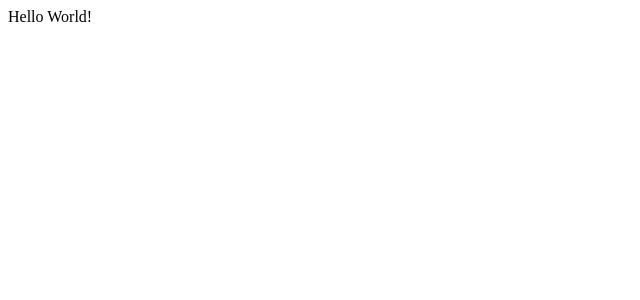
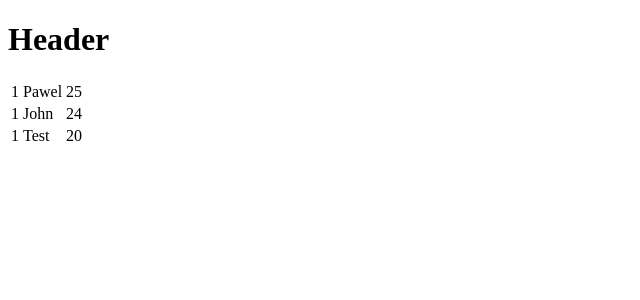
Before and after one commit to pawelduda/reactjs_tutorialspoint, a React app: page / in a window 1280 px wide. Shown: the top 300 px of the page, without its empty margins (0-640 px from the left). Built offline with nearby package versions, Linux system fonts and the light colour scheme.

Commit message:
Complete lesson

```diff
--- a/App.jsx
+++ b/App.jsx
@@ -1,13 +1,52 @@
 import React from 'react';
 
 class App extends React.Component {
+  constructor() {
+    super();
+
+    this.state = {
+      data: [
+        { id: 1, name: 'Pawel', age: 25 },
+        { id: 1, name: 'John', age: 24 },
+        { id: 1, name: 'Test', age: 20 }
+      ]
+    }
+  }
+
   render() {
     return (
       <div>
-        Hello World!
+        <Header />
+        <table>
+          <tbody>
+            {this.state.data.map((person, i) => <TableRow key={i} data={person} />)}
+          </tbody>
+        </table>
       </div>
     );
   }
 }
 
+class Header extends React.Component {
+  render() {
+    return (
+      <div>
+        <h1>Header</h1>
+      </div>
+    );
+  }
+}
+
+class TableRow extends React.Component {
+  render() {
+    return (
+      <tr>
+        <td>{this.props.data.id}</td>
+        <td>{this.props.data.name}</td>
+        <td>{this.props.data.age}</td>
+      </tr>
+    );
+  }
+}
+
 export default App;
```
